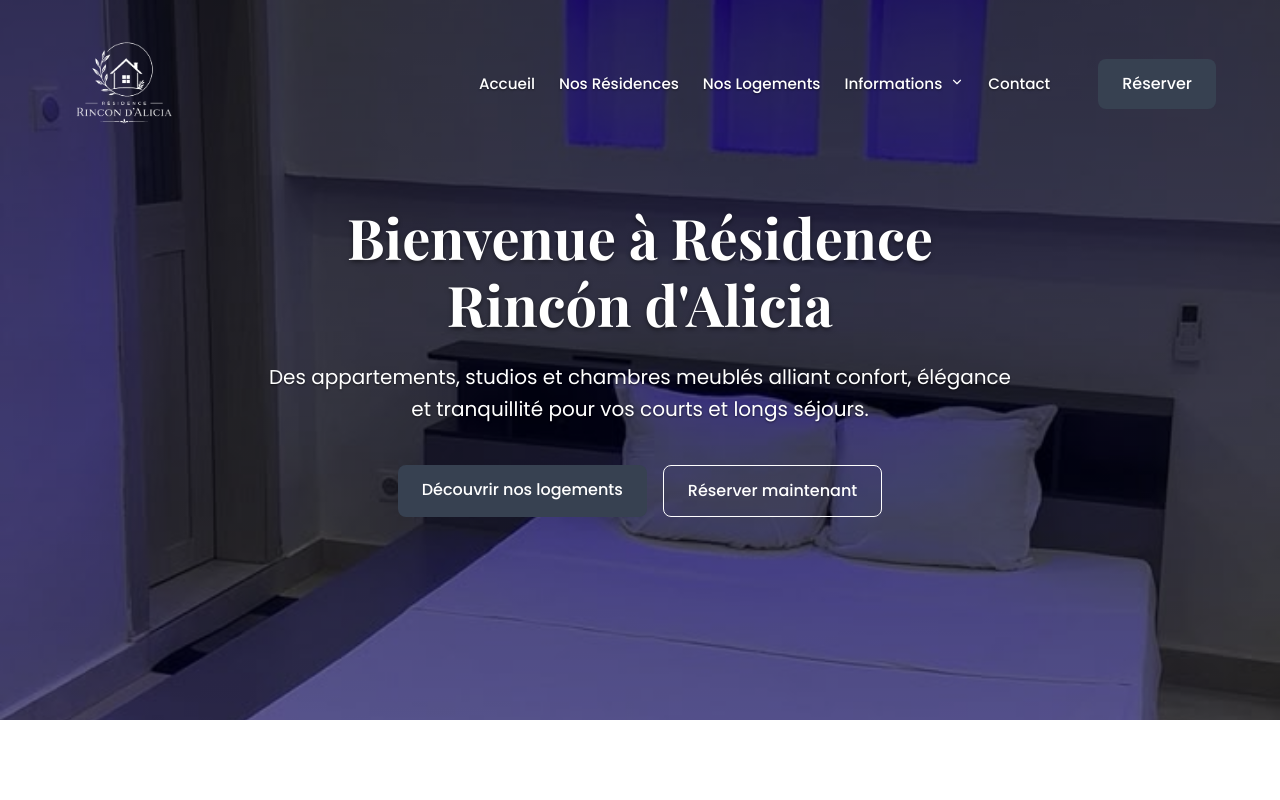
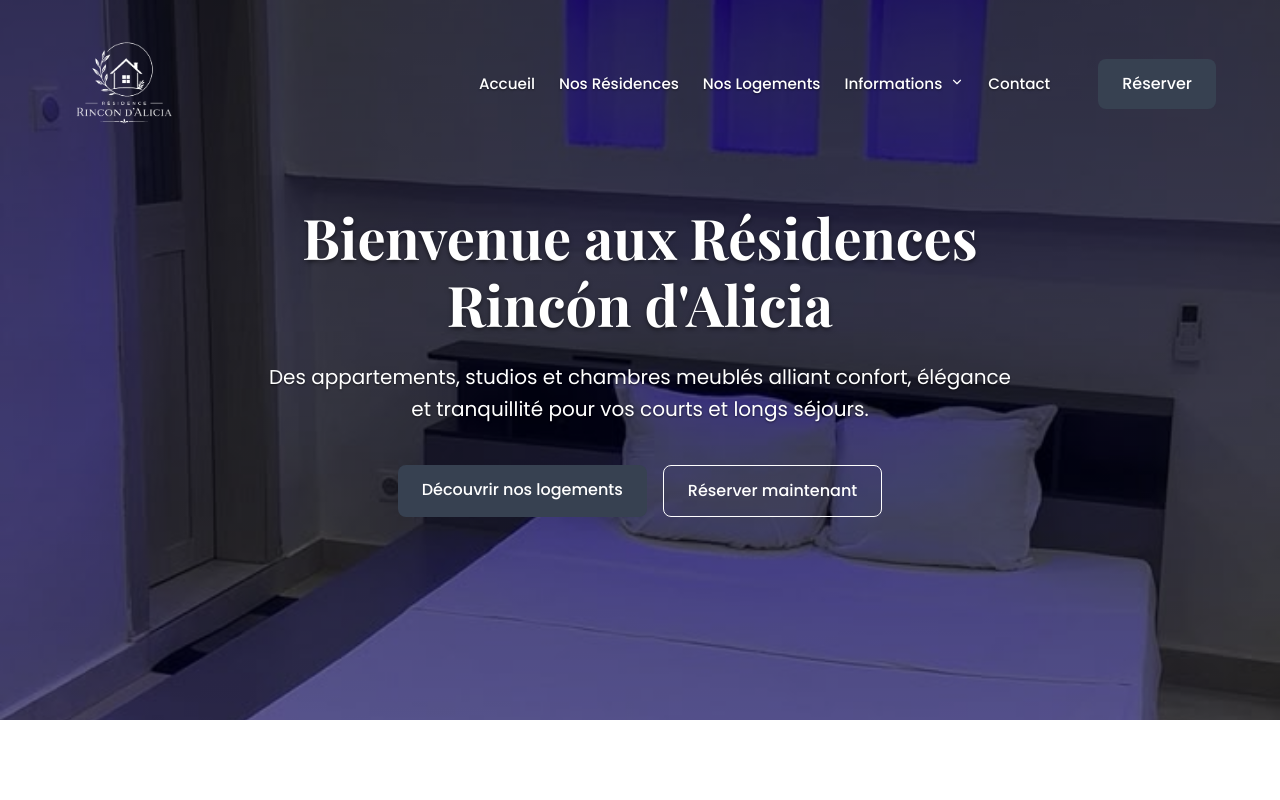
Before and after one commit to phata82/rincondalicia, a Next.js app: page / in a window 1280 px wide. Shown: the top 800 px of the page. Built offline with nearby package versions, Linux system fonts and the light colour scheme; a web font is replaced by a local one.

Commit message:
fix: update hero title to plural

```diff
--- a/src/app/page.js
+++ b/src/app/page.js
@@ -71,7 +71,7 @@
           className={styles.heroImage}
         />
         <div className={`container ${styles.heroContent} animate-fade-in`}>
-          <h1 className={styles.heroTitle}>Bienvenue à Résidence Rincón d'Alicia</h1>
+          <h1 className={styles.heroTitle}>Bienvenue aux Résidences Rincón d'Alicia</h1>
           <p className={styles.heroSubtitle}>
             Des appartements, studios et chambres meublés alliant confort, élégance et tranquillité pour vos courts et longs séjours.
           </p>
```
